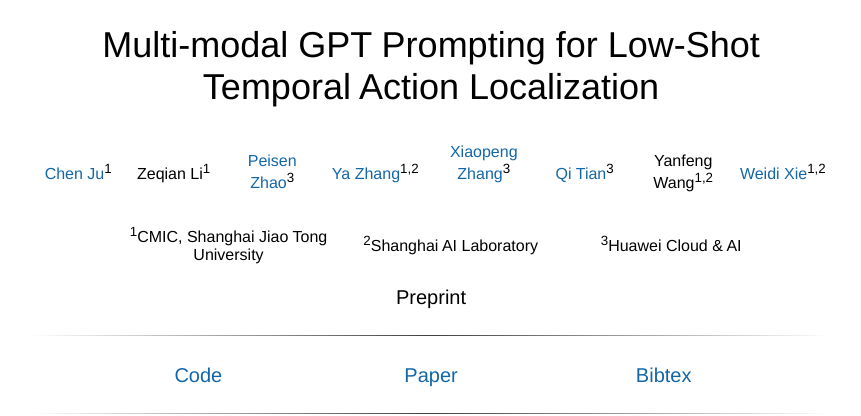
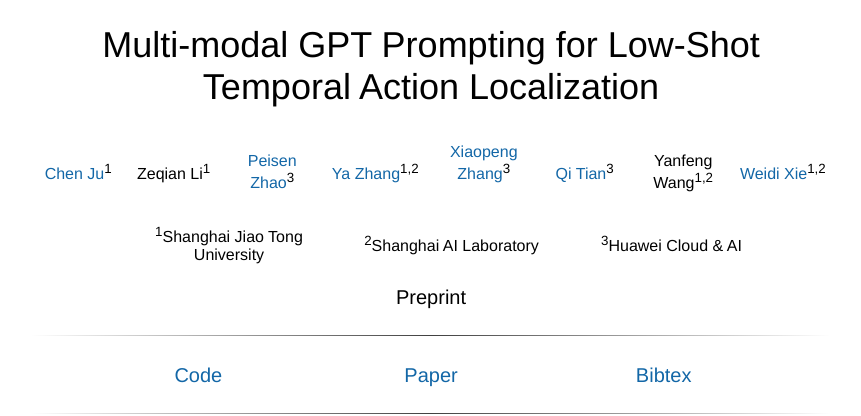
Before and after one commit to ju-chen/Voide1220.github.io, a Jekyll site: the page GPT_prompt/index.html, which Jekyll copies as it is, in a window 1280 px wide and 900 px high. Shown: the top 416 px of the window, without its empty margins (209-1070 px from the left). Built offline with Jekyll 4.4.1, drawn with Linux system fonts in a browser that asks for light colours; some web fonts are replaced.

Commit message:
Update index.html

```diff
--- a/GPT_prompt/index.html
+++ b/GPT_prompt/index.html
@@ -234,7 +234,7 @@
                 </td>
                     <td align="center" width="300px">
               <center>
-                    <span style="font-size:16px"><sup>1</sup>CMIC, Shanghai Jiao Tong University</span>
+                    <span style="font-size:16px"><sup>1</sup>Shanghai Jiao Tong University</span>
                 </center>
                 </td>
                     <td align="center" width="300px">
```
